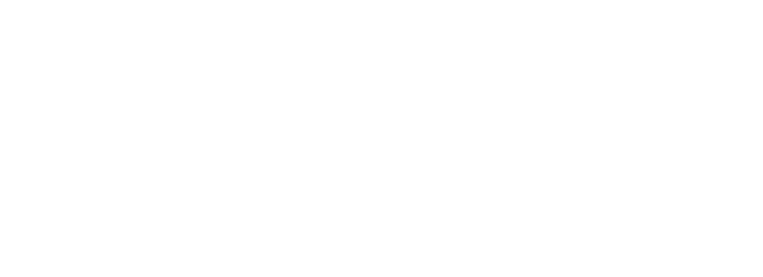
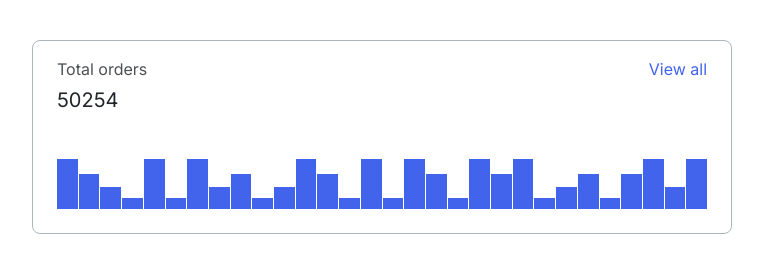
Before and after one commit to js-tasks-ru/htmlcss-20220120_vlad-sidyukov, a website: page 04-lection2/01-histogram/index.html in a window 1280 px wide. Shown: the whole page, without its empty margins (8-771 px from the left). Drawn offline with Linux system fonts and the light colour scheme.

Commit message:
Гистограмма

```diff
--- /dev/null
+++ b/04-lection2/01-histogram/content.css
@@ -0,0 +1,8 @@
+.content {
+  width: 100%;
+  padding: 40px;
+}
+
+.content__histogram {
+  max-width: 700px;
+}
--- a/04-lection2/01-histogram/histogram.css
+++ b/04-lection2/01-histogram/histogram.css
@@ -0,0 +1,65 @@
+.histogram {
+  padding: 16px 24px 24px;
+  border: 1px solid var(--grey-3);
+  border-radius: 8px;
+}
+.histogram__inner {
+  display: flex;
+  justify-content: space-between;
+  margin-bottom: 46px;
+}
+
+.histogram__orders {
+  font-family: 'Inter', sans-serif;
+  font-style: normal;
+  font-weight: normal;
+  color: var(--black);
+}
+
+.histogram__orders-title {
+  font-size: 16px;
+  line-height: 24px;
+  opacity: 0.8;
+  margin-bottom: 6px;
+}
+
+.histogram__number {
+  font-size: 20px;
+  line-height: 26px;
+}
+
+.histogram__link {
+  font-family: 'Inter', sans-serif;
+  font-style: normal;
+  font-weight: normal;
+  font-size: 16px;
+  line-height: 24px;
+  color: var(--blue);
+}
+
+.histogram__schedule {
+  display: flex;
+  align-items: flex-end;
+  gap: 1px;
+}
+
+.histogram__schedule-item {
+  flex: auto;
+  background-color: var(--blue);
+}
+
+.histogram__schedule-item--50 {
+  height: 50px;
+}
+
+.histogram__schedule-item--35 {
+  height: 35px;
+}
+
+.histogram__schedule-item--22 {
+  height: 22px;
+}
+
+.histogram__schedule-item--11 {
+  height: 11px;
+}
--- a/04-lection2/01-histogram/index.html
+++ b/04-lection2/01-histogram/index.html
@@ -1,11 +1,56 @@
 <!DOCTYPE html>
 <!-- Страница с гистограммой -->
 <html lang="ru">
-    <head>
-        <link rel="stylesheet" href="../../assets/css/main.css">
-        <link rel="stylesheet" href="./histogram.css">
-    </head>
-    <body>
 
-    </body>
+<head>
+  <link rel="stylesheet" href="../../assets/css/main.css">
+  <link rel="stylesheet" href="./histogram.css">
+  <link rel="stylesheet" href="./content.css">
+</head>
+
+<body class="content">
+  <div class="content__histogram histogram">
+    <div class="histogram__inner">
+      <div class="histogram__orders">
+        <p class="histogram__orders-title">Total orders</p>
+        <p class="histogram__number">50254</p>
+      </div>
+      <a class="histogram__link" href="#">View all</a>
+    </div>
+    <div class="histogram__schedule">
+      <div class="histogram__schedule-item histogram__schedule-item--50"></div>
+      <div class="histogram__schedule-item histogram__schedule-item--35"></div>
+      <div class="histogram__schedule-item histogram__schedule-item--22"></div>
+      <div class="histogram__schedule-item histogram__schedule-item--11"></div>
+      <div class="histogram__schedule-item histogram__schedule-item--50"></div>
+      <div class="histogram__schedule-item histogram__schedule-item--11"></div>
+      <div class="histogram__schedule-item histogram__schedule-item--50"></div>
+      <div class="histogram__schedule-item histogram__schedule-item--22"></div>
+      <div class="histogram__schedule-item histogram__schedule-item--35"></div>
+      <div class="histogram__schedule-item histogram__schedule-item--11"></div>
+      <div class="histogram__schedule-item histogram__schedule-item--22"></div>
+      <div class="histogram__schedule-item histogram__schedule-item--50"></div>
+      <div class="histogram__schedule-item histogram__schedule-item--35"></div>
+      <div class="histogram__schedule-item histogram__schedule-item--11"></div>
+      <div class="histogram__schedule-item histogram__schedule-item--50"></div>
+      <div class="histogram__schedule-item histogram__schedule-item--11"></div>
+      <div class="histogram__schedule-item histogram__schedule-item--50"></div>
+      <div class="histogram__schedule-item histogram__schedule-item--35"></div>
+      <div class="histogram__schedule-item histogram__schedule-item--11"></div>
+      <div class="histogram__schedule-item histogram__schedule-item--50"></div>
+      <div class="histogram__schedule-item histogram__schedule-item--35"></div>
+      <div class="histogram__schedule-item histogram__schedule-item--50"></div>
+      <div class="histogram__schedule-item histogram__schedule-item--11"></div>
+      <div class="histogram__schedule-item histogram__schedule-item--22"></div>
+      <div class="histogram__schedule-item histogram__schedule-item--35"></div>
+      <div class="histogram__schedule-item histogram__schedule-item--11"></div>
+      <div class="histogram__schedule-item histogram__schedule-item--35"></div>
+      <div class="histogram__schedule-item histogram__schedule-item--50"></div>
+      <div class="histogram__schedule-item histogram__schedule-item--22"></div>
+      <div class="histogram__schedule-item histogram__schedule-item--50"></div>
+    </div>
+  </div>
+
+</body>
+
 </html>
```
